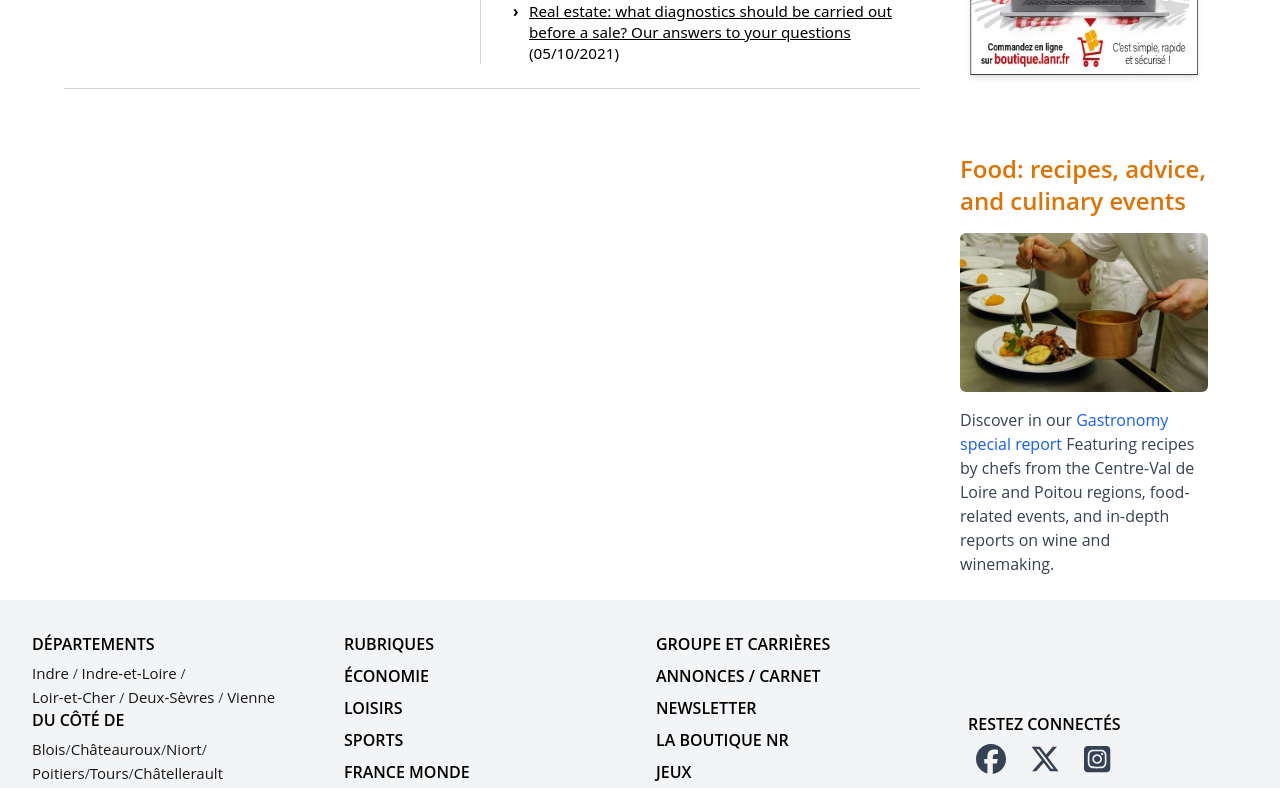
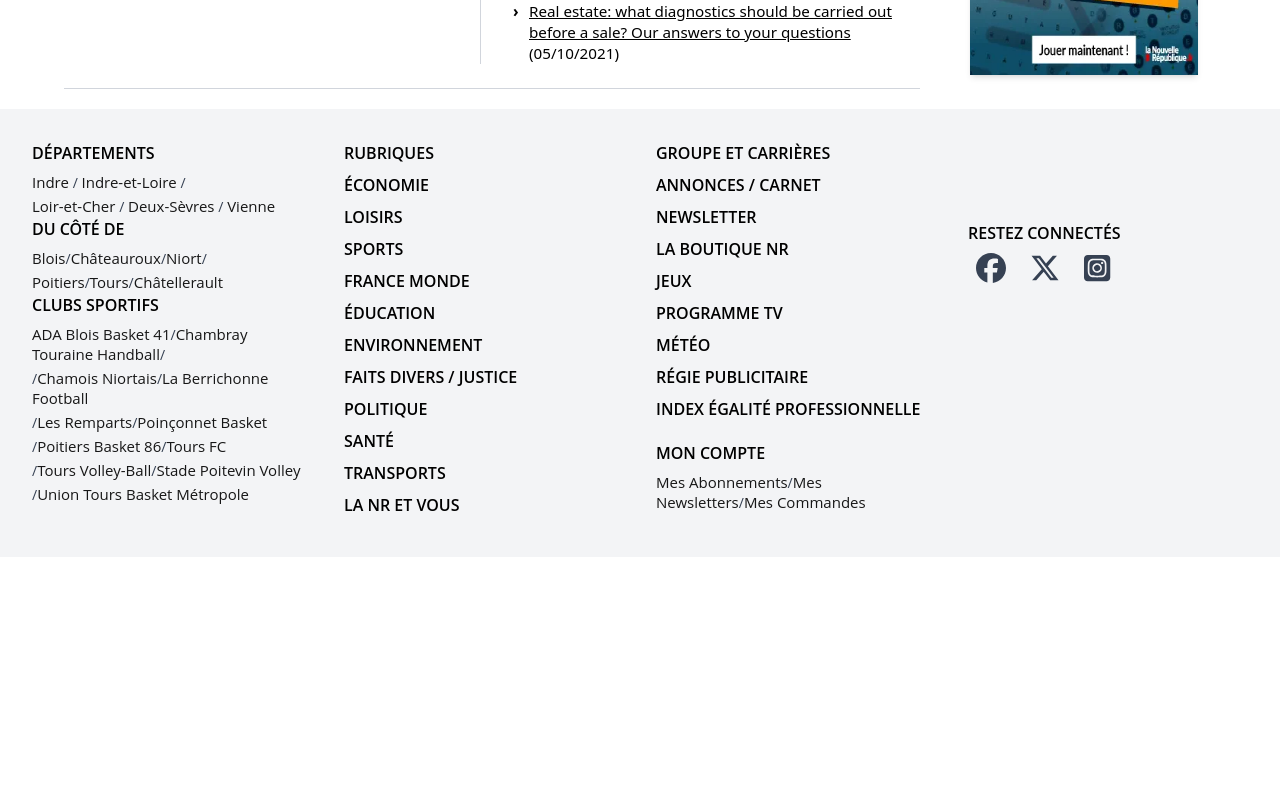
Before and after one commit to cosmokoala39/newseng, a Next.js app: page /business/switzerland-zero-interest-rate-shift-2025 in a window 1280 px wide. Shown: the part 2157-2945 px from the top of the page. After the commit the page ends 2714 px from the top, so only its background shows below. Built offline with nearby package versions, Linux system fonts and the light colour scheme.

Commit message:
deletin an component that didnt want

```diff
--- a/src/app/[category]/[slug]/page.tsx
+++ b/src/app/[category]/[slug]/page.tsx
@@ -8,11 +8,11 @@
 import CategorySideAd from "@/app/components/CategorySideAd";
 import FollowUs from "@/app/components/FollowUs";
 import MostRead from "@/app/components/MostRead";
-import CategorySideAd_2 from "@/app/components/CategorySideAd_2";
 import CategorySideAd_3 from "@/app/components/CategorySideAd_3";
-import GastronomyFeature from "@/app/components/GastronomyFeature";
+
 import ArticleTags from "@/app/components/ArticleTags";
 import ReporterInfo from "@/app/components/ReporterInfo";
+import FloatingAd from "@/app/components/FloatingAd";
 
 
 
@@ -81,9 +81,9 @@
                   <CategorySideAd/>
                   <FollowUs/>
                 <MostRead articles={articles}/>
-                <CategorySideAd_2/>
+
                 <CategorySideAd_3/>
-                <GastronomyFeature/>
+                <FloatingAd/>
                 </div>
             </div>
         </div>
--- a/src/app/[category]/page.tsx
+++ b/src/app/[category]/page.tsx
@@ -7,10 +7,11 @@
 import CategoryNews from '../components/CategoryNews';
 import MostRead from '../components/MostRead';
 import CategorySideAd from '../components/CategorySideAd';
-import CategorySideAd_2 from '../components/CategorySideAd_2';
-import GastronomyFeature from '../components/GastronomyFeature';
+
+
 import FollowUs from '../components/FollowUs';
 import CategorySideAd_3 from '../components/CategorySideAd_3';
+import FloatingAd from '../components/FloatingAd';
 
 
 interface Article {
@@ -79,9 +80,9 @@
         <CategorySideAd/>
         <FollowUs/>
       <MostRead articles={articles}/>
-      <CategorySideAd_2/>
+
       <CategorySideAd_3/>
-      <GastronomyFeature/>
+      <FloatingAd/>
       </div>
       </div>
 
--- a/src/app/components/GastronomyFeature.tsx
+++ /dev/null
@@ -1,37 +0,0 @@
-import Image from 'next/image';
-import Link from 'next/link';
-import React from 'react';
-
-const GastronomyFeature: React.FC = () => {
-  return (
-    <div className='sticky top-24'>
-    <div className=" mt-5 prose max-w-none bg-white p-6 ">
-      <h2 className="text-2xl font-semibold text-amber-600 mb-4">
-        Food: recipes, advice, and culinary events
-      </h2>
-
-      <div className="mb-4">
-        <Image
-          src="/images/sidebarad3.png"
-          alt="Gastronomie"
-          width={300}
-          height={192}
-          className="rounded-md"
-        />
-      </div>
-
-      <p className="text-gray-700">
-        Discover in our{' '}
-        <Link href="#" className="text-blue-600 hover:underline">
-
-            Gastronomy special report
-
-        </Link>{' '}
-        Featuring recipes by chefs from the Centre-Val de Loire and Poitou regions, food-related events, and in-depth reports on wine and winemaking.
-      </p>
-    </div>
-    </div>
-  );
-};
-
-export default GastronomyFeature;
```
